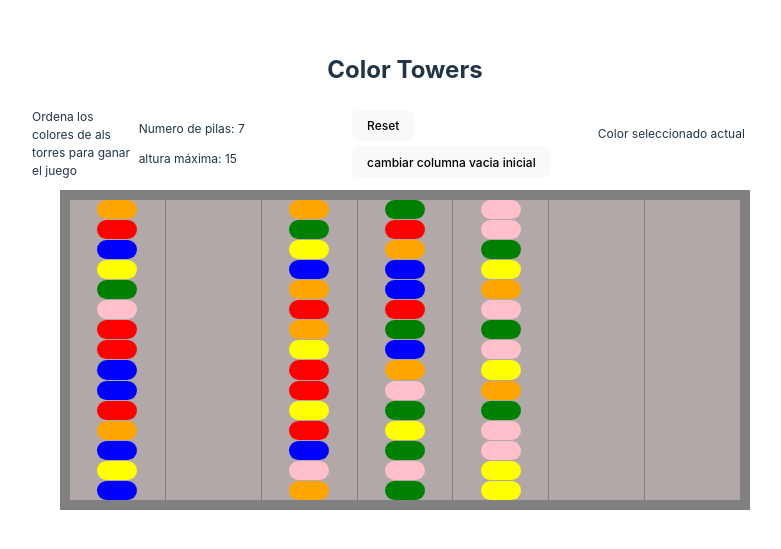
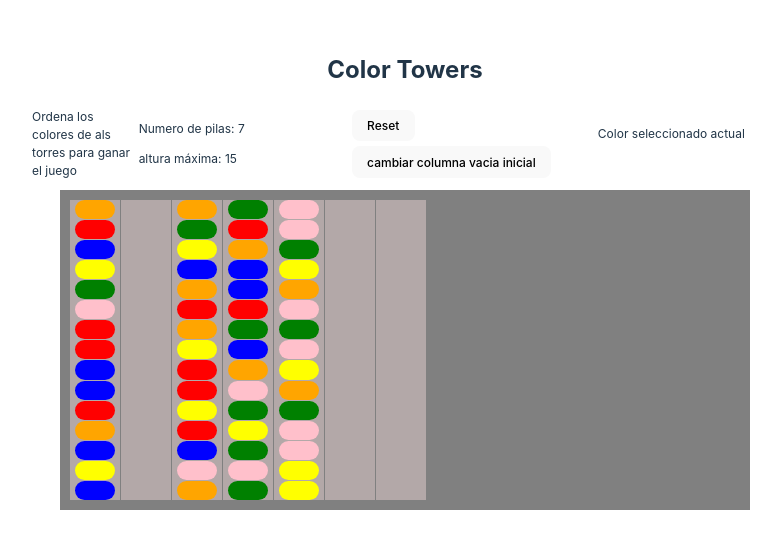
Before and after one commit to AlfredoAdrian/Practicas-React, a React (Vite) app in the folder 01-ColorTowers/: page / in a window 1280 px wide. Shown: the part 129-678 px from the top of the page, without its empty margins (235-1016 px from the left). Built offline with nearby package versions, Linux system fonts and the light colour scheme.

Commit message:
Ajuste ancho de torre  css

```diff
--- a/01-ColorTowers/src/App.css
+++ b/01-ColorTowers/src/App.css
@@ -36,7 +36,7 @@
   align-items: center;
   justify-content: end;
   height: 300px;
-  width: 100px;
+  width: 50px;
   background-color: rgb(179, 168, 168);
   row-gap: 1px;
 }
```
